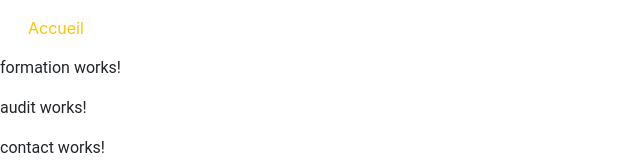
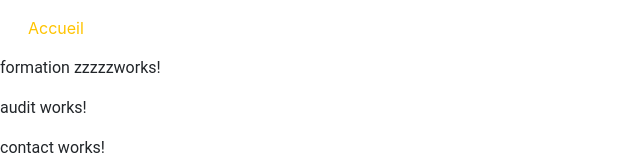
Before and after one commit to Anthony26100/ProjetITFS, an Angular app in the folder itfs/: page / in a window 1280 px wide. Shown: the top 160 px of the page, without its empty margins (0-640 px from the left). Built offline with nearby package versions, Linux system fonts and the light colour scheme.

Commit message:
formation pages

```diff
--- a/itfs/src/app/pages/formation/formation.component.html
+++ b/itfs/src/app/pages/formation/formation.component.html
@@ -1 +1 @@
-<p>formation works!</p>
+<p>formation zzzzzworks!</p>
```
